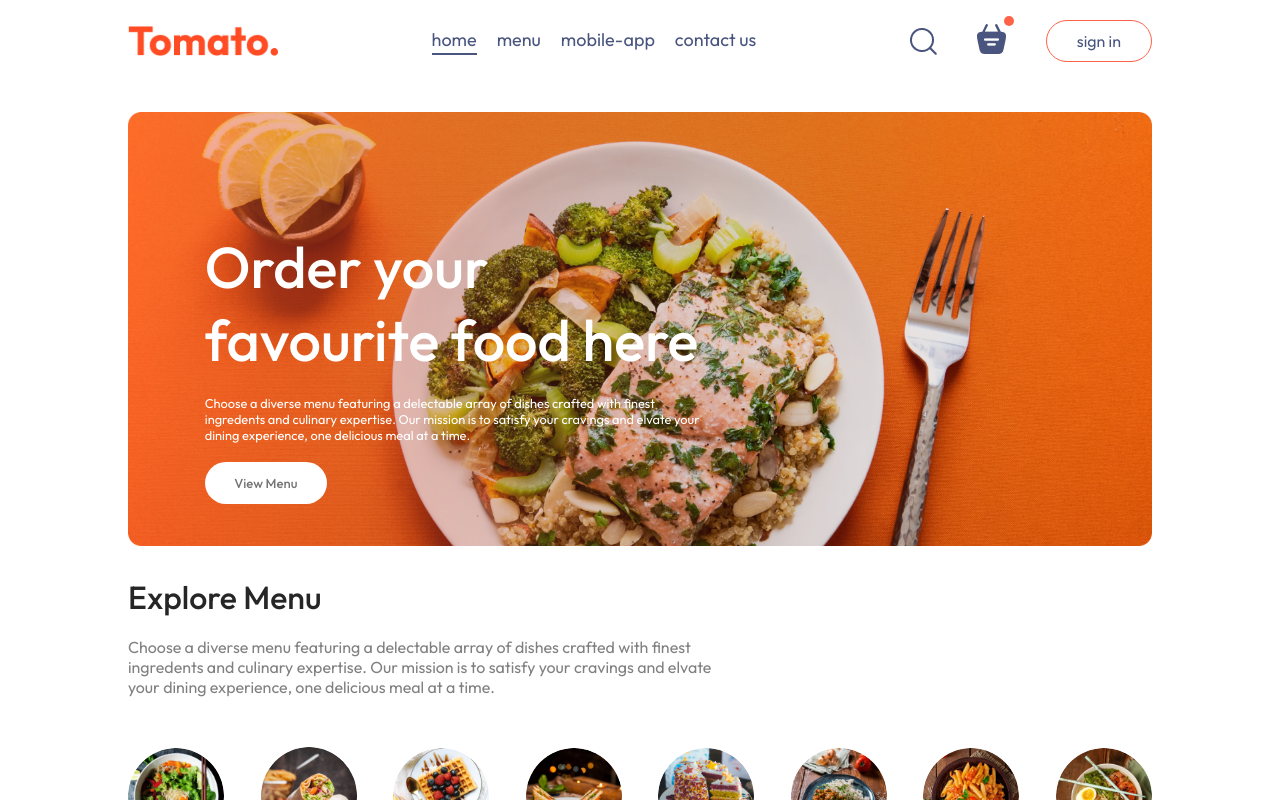
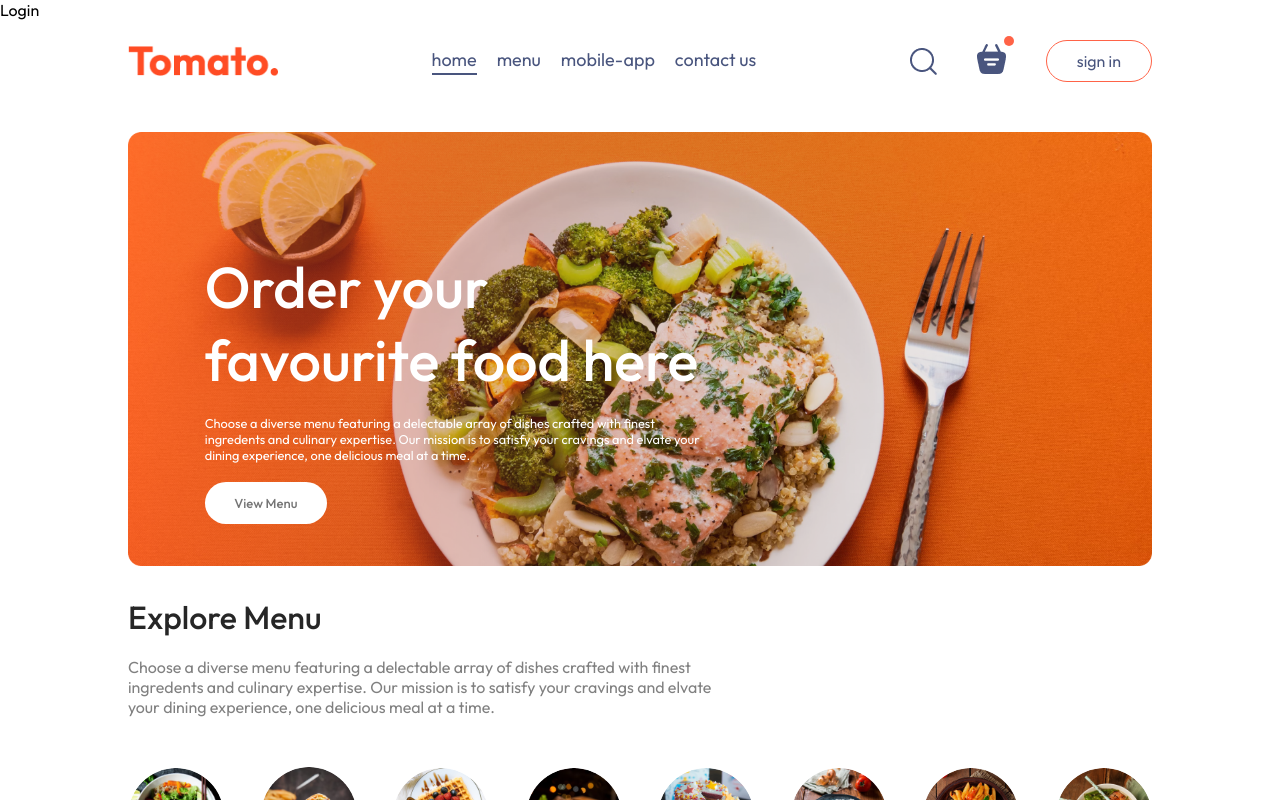
Before and after one commit to Akash-Sharma-2002/Food-App, a React (Vite) app in the folder Frontend/: page / in a window 1280 px wide. Both pictures are taken after a click on the button "sign in". Shown: the top 800 px of the page. Built offline with nearby package versions, Linux system fonts and the light colour scheme.

Commit message:
LoginPopup.jsx: structure added

```diff
--- a/Frontend/src/App.jsx
+++ b/Frontend/src/App.jsx
@@ -1,4 +1,4 @@
-import React from "react";
+import React, { useState } from "react";
 import Navbar from "./components/navbar/Navbar";
 import "./index.css";
 import { Route, Routes } from "react-router-dom";
@@ -6,12 +6,15 @@
 import Cart from "./pages/Cart/Cart";
 import PlaceOrder from "./pages/PlaceOrder/PlaceOrder";
 import Footer from "./components/Footer/Footer";
+import LoginPopup from "./components/LoginPopup/LoginPopup";
 
 const App = () => {
+  const [showLogin, setShowLogin] = useState(false);
   return (
     <>
+      {showLogin ? <LoginPopup /> : <></>}
       <div className="app">
-        <Navbar />
+        <Navbar setShowLogin={setShowLogin} />
         <Routes>
           <Route path="/" element={<Home />} />
           <Route path="/cart" element={<Cart />} />
--- /dev/null
+++ b/Frontend/src/components/LoginPopup/LoginPopup.jsx
@@ -0,0 +1,10 @@
+import React from 'react'
+import './LoginPopup.css'
+
+const LoginPopup = () => {
+  return (
+    <div>Login</div>
+  )
+}
+
+export default LoginPopup
--- a/Frontend/src/components/navbar/Navbar.jsx
+++ b/Frontend/src/components/navbar/Navbar.jsx
@@ -2,7 +2,7 @@
 import "./Navbar.css";
 import { assets } from "../../assets/assets";
 import { Link } from "react-router-dom";
-const Navbar = () => {
+const Navbar = ({ setShowLogin }) => {
   const [menu, setMenu] = useState("home");
   return (
     <div className="navbar">
@@ -42,7 +42,7 @@
           <img src={assets.basket_icon} alt="" />
           <div className="dot"></div>
         </div>
-        <button>sign in</button>
+        <button onClick={() => setShowLogin(true)}>sign in</button>
       </div>
     </div>
   );
```
Also changed, not shown: Frontend/src/components/LoginPopup/LoginPopup.css (added).
